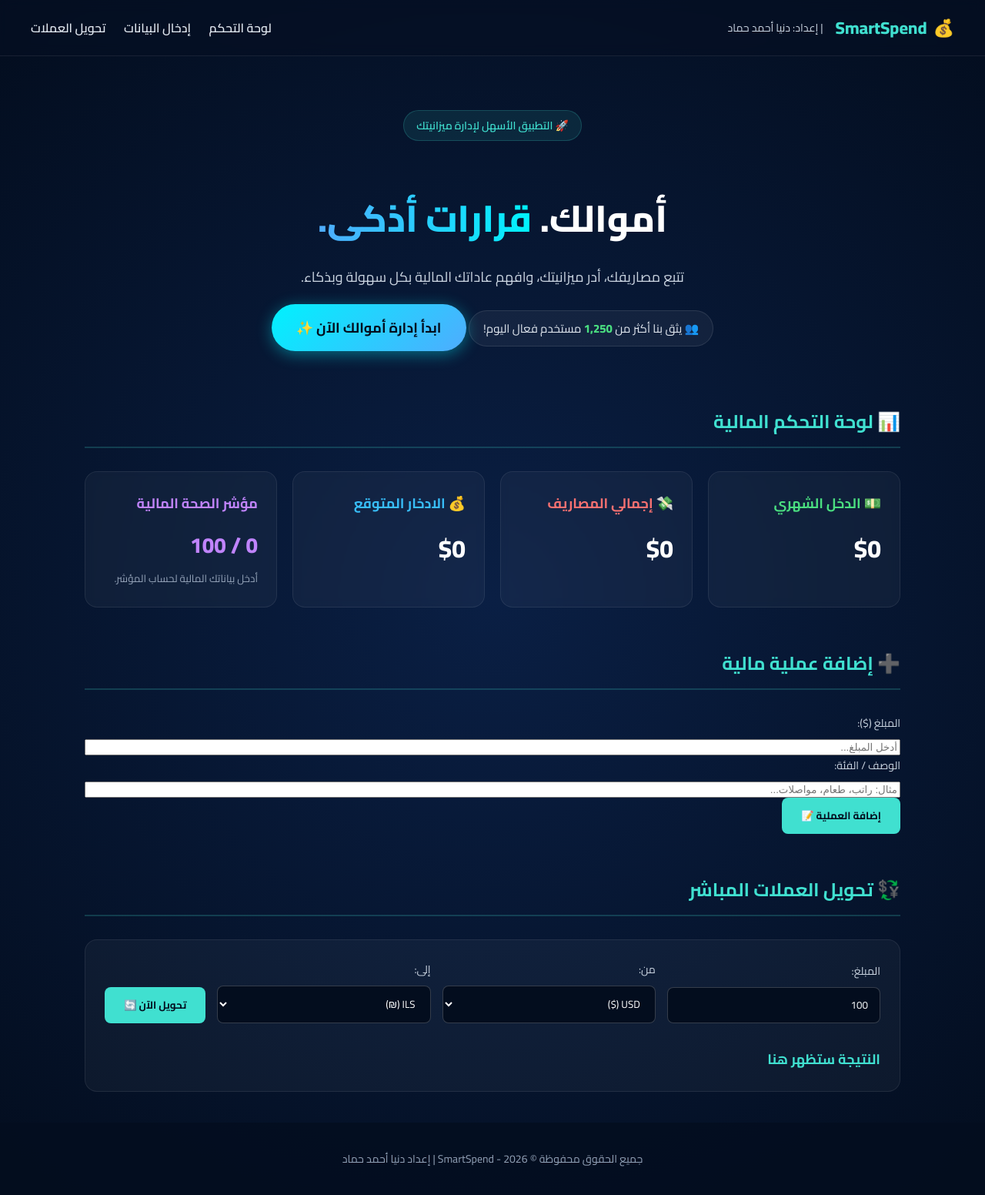
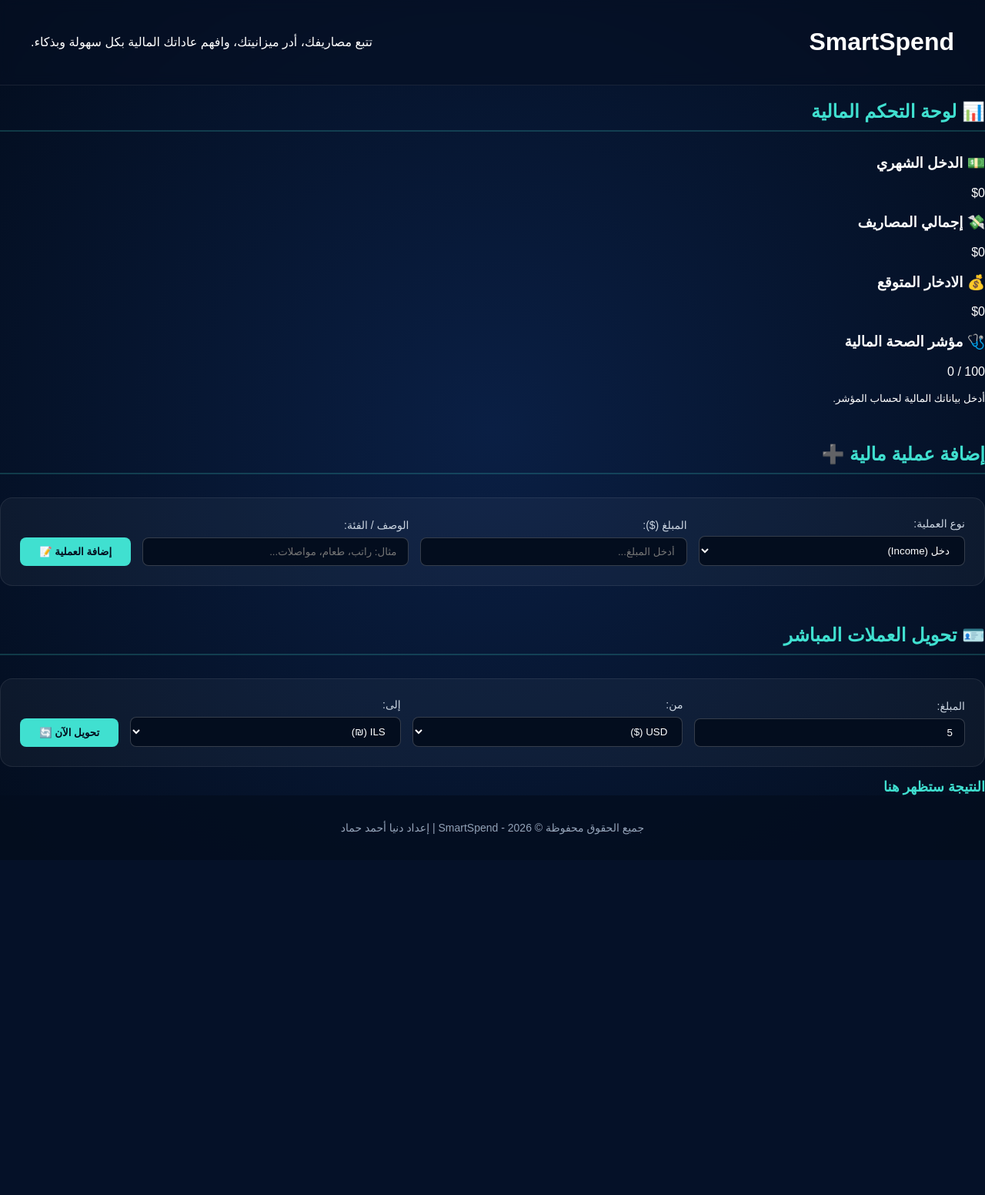
Before and after one commit to doniahammad20-cpu/SmartSpend, a Flask app: page / in a window 1280 px wide. Shown: the whole page at 77% size. After the commit the page ends 1084 px from the top, so only its background shows below. Run offline with Flask 3, Linux system fonts and the light colour scheme.

Commit message:
Update Arabic text and structure in index.html

```diff
--- a/templates/index.html
+++ b/templates/index.html
@@ -3,78 +3,59 @@
 <head>
     <meta charset="UTF-8">
     <meta name="viewport" content="width=device-width, initial-scale=1.0">
-    <title>SmartSpend - إدارة الأموال الذكية</title>
+    <title>SmartSpend - إدارتك المالية أذكى</title>
     <link rel="stylesheet" href="{{ url_for('static', filename='style.css') }}">
-    <link rel="preconnect" href="https://fonts.googleapis.com">
-    <link rel="preconnect" href="https://fonts.gstatic.com" crossorigin>
-    <link href="https://fonts.googleapis.com/css2?family=Cairo:wght@400;600;700;800&display=swap" rel="stylesheet">
 </head>
 <body>
+    <div class="container">
+        <!-- الهيدر والترحيب -->
+        <header class="main-header">
+            <h1>SmartSpend</h1>
+            <p>تتبع مصاريفك، أدر ميزانيتك، وافهم عاداتك المالية بكل سهولة وبذكاء.</p>
+        </header>
 
-    <header>
-        <div class="logo">
-            <span>💰</span> SmartSpend
-            <span class="developer-name">| إعداد: دنيا أحمد حماد</span>
-        </div>
-        <nav>
-            <a href="#dashboard">لوحة التحكم</a>
-            <a href="#expenses">إدخال البيانات</a>
-            <a href="#converter">تحويل العملات</a>
-        </nav>
-    </header>
-
-    <main>
-        <!-- قسم الترحيب الرئيسي -->
-        <section class="hero">
-            <div class="badge">🚀 التطبيق الأسهل لإدارة ميزانيتك</div>
-            <h1>أموالك. <span>قرارات أذكى.</span></h1>
-            <p>تتبع مصاريفك، أدر ميزانيتك، وافهم عاداتك المالية بكل سهولة وبذكاء.</p>
-
-            <div class="users-counter">
-                👥 يثق بنا أكثر من <span id="active-users">1,250</span> مستخدم فعال اليوم!
-            </div>
-
-            <button class="cta-button" onclick="document.getElementById('expenses').scrollIntoView({behavior: 'smooth'})">ابدأ إدارة أموالك الآن ✨</button>
-        </section>
-
-        <!-- لوحة التحكم المالية -->
-        <section id="dashboard" class="dashboard-overview">
+        <!-- لوحة التحكم -->
+        <section id="dashboard" class="dashboard-section">
             <h2 class="dashboard-header">📊 لوحة التحكم المالية</h2>
-
-            <div class="dashboard-tiles">
-                <div class="tile income">
+            <div class="metrics-grid">
+                <div class="metric-card">
                     <h3>💵 الدخل الشهري</h3>
-                    <div class="value" id="total-income">$0</div>
+                    <p id="total-income" class="metric-value">$0</p>
                 </div>
-
-                <div class="tile expenses">
+                <div class="metric-card">
                     <h3>💸 إجمالي المصاريف</h3>
-                    <div class="value" id="total-expenses">$0</div>
+                    <p id="total-expenses" class="metric-value">$0</p>
                 </div>
-
-                <div class="tile savings">
+                <div class="metric-card">
                     <h3>💰 الادخار المتوقع</h3>
-                    <div class="value" id="total-savings">$0</div>
+                    <p id="expected-savings" class="metric-value">$0</p>
                 </div>
-
-                <div class="tile health">
-                    <h3>مؤشر الصحة المالية</h3>
-                    <div class="score-value" id="health-score">0 / 100</div>
-                    <small id="health-message">أدخل بياناتك المالية لحساب المؤشر.</small>
+                <div class="metric-card">
+                    <h3>🩺 مؤشر الصحة المالية</h3>
+                    <p id="financial-health" class="metric-value">100 / 0</p>
+                    <small>أدخل بياناتك المالية لحساب المؤشر.</small>
                 </div>
             </div>
         </section>
 
-        <!-- قسم إدخال المصاريف والدخل -->
+        <!-- قسم إضافة عملية مالية -->
         <section id="expenses" class="form-section">
-            <h2 class="dashboard-header">➕ إضافة عملية مالية</h2>
+            <h2 class="dashboard-header">إضافة عملية مالية ➕</h2>
+            <form id="finance-form" class="interactive-form">
+                <div class="form-group">
+                    <label>نوع العملية:</label>
+                    <select id="type">
+                        <option value="income">دخل (Income)</option>
+                        <option value="expense">مصروف (Expense)</option>
+                    </select>
+                </div>
                 <div class="form-group">
                     <label>المبلغ ($):</label>
                     <input type="number" id="amount" placeholder="أدخل المبلغ..." required>
                 </div>
                 <div class="form-group">
                     <label>الوصف / الفئة:</label>
-                    <input type="text" id="category" placeholder="مثال: راتب، طعام، مواصلات..." required>
+                    <input type="text" id="description" placeholder="مثال: راتب، طعام، مواصلات..." required>
                 </div>
                 <button type="submit" class="submit-btn">إضافة العملية 📝</button>
             </form>
@@ -82,12 +63,12 @@
 
         <!-- قسم محول العملات -->
         <section id="converter" class="form-section">
-            <h2 class="dashboard-header">💱 تحويل العملات المباشر</h2>
+            <h2 class="dashboard-header">🪪 تحويل العملات المباشر</h2>
             <div class="interactive-form">
-           <div class="form-group">
-    <label>المبلغ:</label>
-    <input type="number" id="convert-amount" placeholder="أدخل المبلغ للتحويل" value="100">
-</div>
+                <div class="form-group">
+                    <label>المبلغ:</label>
+                    <input type="number" id="convert-amount" placeholder="أدخل المبلغ للتحويل" value="5">
+                </div>
                 <div class="form-group">
                     <label>من:</label>
                     <select id="from-currency">
@@ -104,15 +85,16 @@
                         <option value="EUR">EUR (€)</option>
                     </select>
                 </div>
-                <button type="button" onclick="convertCurrency()" class="submit-btn">تحويل الآن 🔄</button>
-                <div id="convert-result" class="result-box">النتيجة ستظهر هنا</div>
+                <button type="button" id="convert-btn" class="submit-btn">تحويل الآن 🔄</button>
             </div>
+            <div id="conversion-result" class="result-box">النتيجة ستظهر هنا</div>
         </section>
-    </main>
 
-    <footer>
-        <p>جميع الحقوق محفوظة &copy; 2026 - SmartSpend | إعداد دنيا أحمد حماد</p>
-    </footer>
+        <!-- الفوتر -->
+        <footer class="main-footer">
+            <p>جميع الحقوق محفوظة © 2026 - SmartSpend | إعداد دنيا أحمد حماد</p>
+        </footer>
+    </div>
 
     <script src="{{ url_for('static', filename='script.js') }}"></script>
 </body>
```
